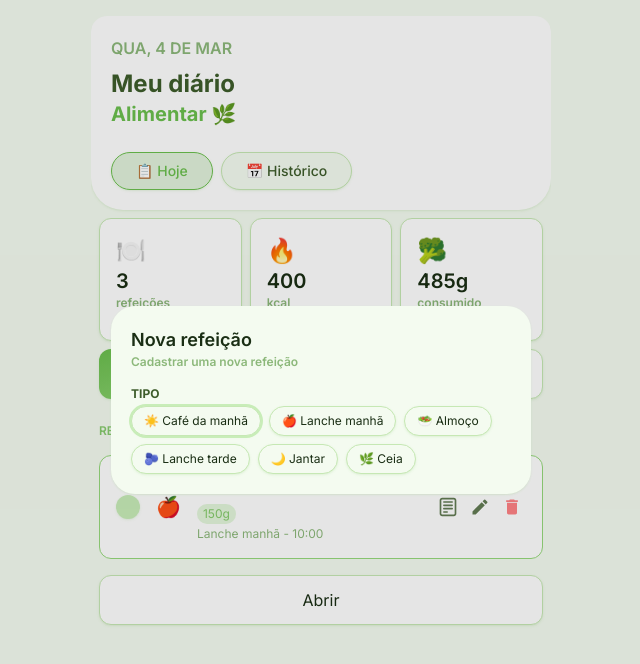
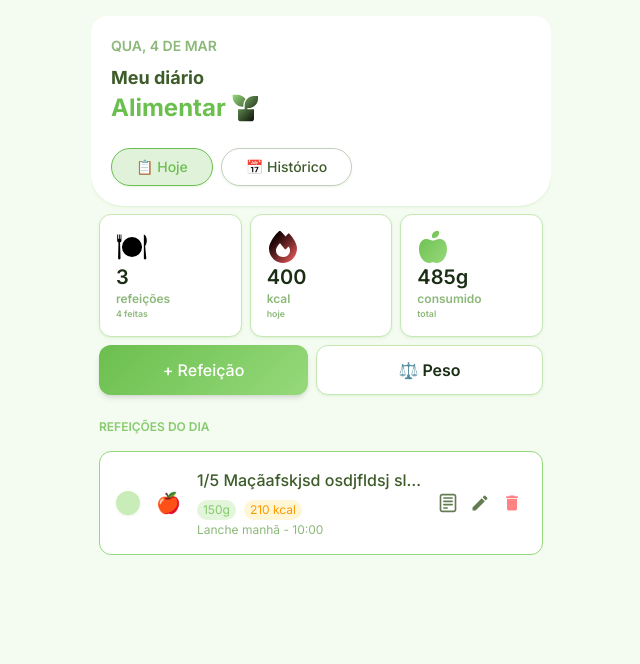
Before and after one commit to WesleyRodio/food-diary-app, a Next.js app: page / in a window 1280 px wide. Shown: the top 664 px of the page, without its empty margins (319-959 px from the left). Built offline with nearby package versions, Linux system fonts and the light colour scheme.

Commit message:
feat: Registrar nova refeição e componentes montados

```diff
--- a/app/globals.css
+++ b/app/globals.css
@@ -1,4 +1,5 @@
 @import "tailwindcss";
+@import "tw-animate-css";
 
 :root {
   --bg: #F4FBF0;
--- a/app/page.tsx
+++ b/app/page.tsx
@@ -1,18 +1,25 @@
 "use client";
 
+import RegisterMeal from "@/components/features/modal-register-meal";
 import { Button } from "@/components/ui/button";
 import Checkbox from "@/components/ui/checkbox";
-import {
-  Dialog,
-  DialogContent,
-  DialogDescription,
-  DialogTitle,
-  DialogTrigger,
-} from "@/components/ui/dialog";
+import GradientIcon from "@/components/ui/gradient-icon";
 import { useCallback, useRef, useState } from "react";
 import { CgNotes } from "react-icons/cg";
+import { FaAppleWhole, FaFire } from "react-icons/fa6";
+import { GiMeal } from "react-icons/gi";
 import { MdDelete, MdEdit } from "react-icons/md";
+import { RiPlantFill } from "react-icons/ri";
 import { twMerge } from "tailwind-merge";
+
+export const MEAL_TYPES = [
+  { typeId: 1, label: "Café da manhã", icon: "☀️" },
+  { typeId: 2, label: "Lanche manhã", icon: "🍎" },
+  { typeId: 3, label: "Almoço", icon: "🥗" },
+  { typeId: 4, label: "Lanche tarde", icon: "🫐" },
+  { typeId: 5, label: "Jantar", icon: "🌙" },
+  { typeId: 6, label: "Ceia", icon: "🌿" },
+];
 
 export default function Home() {
   const [open, setOpen] = useState<Set<number>>(new Set());
@@ -39,22 +46,13 @@ export default function Home() {
     });
   }, []);
 
-  const MEAL_TYPES = [
-    { typeId: 1, label: "Café da manhã", icon: "☀️" },
-    { typeId: 2, label: "Lanche manhã", icon: "🍎" },
-    { typeId: 3, label: "Almoço", icon: "🥗" },
-    { typeId: 4, label: "Lanche tarde", icon: "🫐" },
-    { typeId: 5, label: "Jantar", icon: "🌙" },
-    { typeId: 6, label: "Ceia", icon: "🌿" },
-  ];
-
   const meals = [
     {
       id: 1,
       typeId: 2,
       food: "1/5 Maçãafskjsd osdjfldsj slkjdsfokjfl js kdflsjf s",
       weight: 150,
-      calories: 10,
+      calories: 210,
       note: "Maçanzinhas hehe",
       time: "10:00",
       done: false,
@@ -65,20 +63,30 @@ export default function Home() {
     <>
       <header
         className={twMerge(
-          "bg-foreground shadow-shadow mb-2 flex h-48.5 flex-col rounded-b-4xl p-5 shadow transition-all duration-300",
+          "bg-foreground shadow-shadow mb-2 flex flex-col rounded-b-4xl p-5 shadow transition-all duration-300",
           scrolled && "mb-0 h-0 overflow-hidden py-0",
           // ? "mb-0 max-h-0 py-0 opacity-0"
           // : "mb-2 max-h-95 opacity-100",
         )}
       >
-        <span className="text-muted mb-2 font-semibold">QUA, 4 DE MAR</span>
-        <h1 className="text-secondary text-2xl font-bold">Meu diário</h1>
-        <h2 className="text-brand-1 mb-6 text-xl font-bold">Alimentar 🌿</h2>
+        <span className="text-muted mb-2 text-sm font-semibold">
+          QUA, 4 DE MAR
+        </span>
+        <h1 className="text-secondary text-lg font-bold">Meu diário</h1>
+        <div className="mb-6 flex flex-row items-center gap-1">
+          <h2 className="text-brand-1 text-2xl font-bold">Alimentar</h2>
+          <GradientIcon
+            id="logo"
+            color1="var(--color-brand-2)"
+            color2="var(--color-brand-3)"
+            Icon={RiPlantFill}
+          />
+        </div>
         <div className="flex gap-2">
           <Button className="text-brand-1 border-brand-1 bg-brand-1/20 cursor-pointer rounded-4xl border px-6 py-2 text-sm font-medium">
             📋 Hoje
           </Button>
-          <Button className="text-secondary bg-background border-border cursor-pointer rounded-4xl border px-6 py-2 text-sm font-medium">
+          <Button className="text-secondary border-secondary/30 cursor-pointer rounded-4xl border bg-transparent px-6 py-2 text-sm font-medium">
             📅 Histórico
           </Button>
         </div>
@@ -96,7 +104,14 @@ export default function Home() {
         >
           <section className="mb-2 flex flex-row gap-2">
             <div className="border-border shadow-shadow bg-foreground flex flex-1 flex-col rounded-xl border p-4 shadow">
-              <div className="text-2xl">🍽️</div>
+              <div className="text-2xl">
+                <GradientIcon
+                  id="meal"
+                  color1="var(--color-gray-300)"
+                  color2="var(--color-zinc-400)"
+                  Icon={GiMeal}
+                />
+              </div>
               <span className="text-primary text-xl font-semibold">3</span>
               <span className="text-muted text-xs font-semibold">
                 refeições
@@ -106,7 +121,14 @@ export default function Home() {
               </span>
             </div>
             <div className="border-border shadow-shadow bg-foreground flex flex-1 flex-col rounded-xl border p-4 shadow">
-              <div className="text-2xl">🔥</div>
+              <div className="text-2xl">
+                <GradientIcon
+                  id="kcal"
+                  color1="var(--color-orange-300)"
+                  color2="var(--color-red-400)"
+                  Icon={FaFire}
+                />
+              </div>
               <span className="text-primary text-xl font-semibold">400</span>
               <span className="text-muted text-xs font-semibold">kcal</span>
               <span className="text-muted text-[0.55rem] font-semibold">
@@ -114,7 +136,14 @@ export default function Home() {
               </span>
             </div>
             <div className="border-border shadow-shadow bg-foreground flex flex-1 flex-col rounded-xl border p-4 shadow">
-              <div className="text-2xl">🥦</div>
+              <div className="text-2xl">
+                <GradientIcon
+                  id="consumed"
+                  color1="var(--color-brand-1)"
+                  color2="var(--color-brand-2)"
+                  Icon={FaAppleWhole}
+                />
+              </div>
               <span className="text-primary text-xl font-semibold">485g</span>
               <span className="text-muted text-xs font-semibold">
                 consumido
@@ -125,12 +154,10 @@ export default function Home() {
             </div>
           </section>
           <section className="flex flex-row gap-2">
-            <button className="text-foreground shadow-shadow from-brand-1 to-brand-2 text-md flex-1 cursor-pointer rounded-xl bg-linear-to-br py-3 font-medium shadow">
-              + Refeição
-            </button>
-            <button className="border-border text-primary shadow-shadow text-md bg-foreground flex-1 cursor-pointer rounded-xl border py-3 shadow">
+            <RegisterMeal />
+            <Button className="border-border text-primary shadow-shadow text-md bg-foreground flex-1 cursor-pointer rounded-xl border shadow">
               ⚖️ Peso
-            </button>
+            </Button>
           </section>
         </section>
         <section className="flex flex-col gap-4 px-2 pb-2">
@@ -156,9 +183,16 @@ export default function Home() {
                         <p className="text-md text-secondary truncate font-medium">
                           {obj.food}
                         </p>
-                        <div className="bg-brand-3/50 text-brand-1/80 rounded-full px-1.5 py-0.5 text-xs">
-                          {`${obj.weight}g`}
-                        </div>
+                        {!!obj.weight && (
+                          <div className="bg-brand-3/50 text-brand-1/80 rounded-full px-1.5 py-0.5 text-xs">
+                            {`${obj.weight}g`}
+                          </div>
+                        )}
+                        {!!obj.calories && (
+                          <div className="rounded-full bg-amber-300/20 px-1.5 py-0.5 text-xs text-amber-500">
+                            {`${obj.calories} kcal`}
+                          </div>
+                        )}
                       </div>
                       <p className="text-muted text-xs">
                         {mealType?.label} - {obj.time}
@@ -191,35 +225,6 @@ export default function Home() {
               );
             })}
           </div>
-          <Dialog defaultOpen>
-            <DialogTrigger>Abrir</DialogTrigger>
-            <DialogContent>
-              <DialogTitle>Nova refeição</DialogTitle>
-              <DialogDescription>Cadastrar uma nova refeição</DialogDescription>
-              <div className="space-y-1">
-                <h1 className="text-secondary text-xs font-bold">TIPO</h1>
-                <div className="flex flex-row flex-wrap gap-2">
-                  {/* <Button
-                    pointer
-                    className="bg-brand-1/50! border-brand-1 text-secondary flex items-center rounded-full border px-3 py-1 text-xs"
-                  >
-                    <span>☀️ Café da manhã</span>
-                  </Button> */}
-                  {MEAL_TYPES.map((obj, i) => (
-                    <Button
-                      key={i}
-                      pointer
-                      className="bg-background border-border flex items-center rounded-full border px-3 py-1.5 text-xs"
-                    >
-                      <span>
-                        {obj.icon} {obj.label}
-                      </span>
-                    </Button>
-                  ))}
-                </div>
-              </div>
-            </DialogContent>
-          </Dialog>
         </section>
       </main>
     </>
--- /dev/null
+++ b/components/features/modal-register-meal.tsx
@@ -0,0 +1,118 @@
+import { MEAL_TYPES } from "@/app/page";
+import { Button } from "@/components/ui/button";
+import {
+  Dialog,
+  DialogContent,
+  DialogDescription,
+  DialogFooter,
+  DialogTitle,
+  DialogTrigger,
+} from "@/components/ui/dialog";
+import Input from "@/components/ui/input";
+import Textarea from "@/components/ui/textarea";
+import useDate from "@/helpers/useDate";
+
+export default function RegisterMeal() {
+  const { brFormat } = useDate();
+
+  const curDate = brFormat().split("-")[1].split(":").slice(0, 2).join(":");
+
+  return (
+    <Dialog>
+      <DialogTrigger className="text-foreground text-md bg-brand-1 flex-1 cursor-pointer rounded-xl bg-linear-[135deg,var(--color-brand-1),var(--color-brand-2)] py-3 font-medium shadow-md transition-all outline-none active:scale-98">
+        + Refeição
+      </DialogTrigger>
+      <DialogContent>
+        <DialogTitle>Nova refeição</DialogTitle>
+        <DialogDescription>Cadastrar uma nova refeição</DialogDescription>
+        <div className="space-y-3">
+          <div className="space-y-1">
+            <h1 className="text-muted/80 text-xs font-bold">TIPO</h1>
+            <div className="flex flex-row flex-wrap gap-2">
+              {/* <Button
+                    pointer
+                    className="bg-brand-1/50! border-brand-1 text-secondary flex items-center rounded-full border px-3 py-1 text-xs"
+                  >
+                    <span>☀️ Café da manhã</span>
+                  </Button> */}
+              {MEAL_TYPES.map((obj, i) => (
+                <Button
+                  key={i}
+                  pointer
+                  className="bg-background border-border flex items-center gap-1 rounded-full border px-3 py-1.5 text-xs"
+                >
+                  {obj.icon}
+                  <span>{obj.label}</span>
+                </Button>
+              ))}
+            </div>
+          </div>
+          <div className="space-y-1">
+            <h1 className="text-muted/80 text-xs font-bold">
+              O QUE VOCÊ COMEU?
+            </h1>
+            <div className="flex flex-row flex-wrap gap-2">
+              <Input
+                type="text"
+                placeholder="Ex: Feijão, arroz e salada"
+                className="w-full"
+              />
+            </div>
+          </div>
+          <div className="flex flex-row flex-wrap gap-2">
+            <div className="flex-1 space-y-1">
+              <h1 className="text-muted/80 text-xs font-bold text-nowrap">
+                PESO (g)
+              </h1>
+              <div className="flex flex-row flex-wrap gap-2">
+                <Input
+                  type="number"
+                  min={0}
+                  placeholder="350"
+                  className="w-full"
+                />
+              </div>
+            </div>
+            <div className="flex-1 space-y-1">
+              <h1 className="text-muted/80 text-xs font-bold">CALORIAS</h1>
+              <div className="flex flex-row flex-wrap gap-2">
+                <Input
+                  type="number"
+                  min={0}
+                  placeholder="480"
+                  className="w-full"
+                />
+              </div>
+            </div>
+            <div className="flex-1 space-y-1">
+              <h1 className="text-muted/80 text-xs font-bold">HORÁRIO</h1>
+              <div className="flex flex-row flex-wrap gap-2">
+                <Input type="time" defaultValue={curDate} className="w-full" />
+              </div>
+            </div>
+          </div>
+          <div className="space-y-1">
+            <h1 className="text-muted/80 text-xs font-bold">
+              NOTAS (opcional)
+            </h1>
+            <div className="flex flex-row flex-wrap gap-2">
+              <Textarea
+                className="w-full"
+                placeholder="Como você se sentiu? Substituoções, observações"
+              />
+            </div>
+          </div>
+        </div>
+        <DialogFooter className="mt-6">
+          <Button pointer>Cancelar</Button>
+          <Button
+            pointer
+            className="text-light flex-1 bg-linear-[135deg,var(--color-brand-1),var(--color-brand-2)]"
+          >
+            Adicionar refeição
+          </Button>
+        </DialogFooter>
+      </DialogContent>
+    </Dialog>
+  );
+}
--- a/components/ui/button.tsx
+++ b/components/ui/button.tsx
@@ -13,7 +13,7 @@ function Button({
   return (
     <button
       className={twMerge(
-        "bg-foreground shadow-shadow focus-visible:ring-brand-3 border-border hover:bg-background text-primary text-md rounded-xl border px-2 py-3 shadow ring-2 ring-transparent outline-0 transition-all duration-300",
+        "bg-background shadow-shadow focus-visible:ring-brand-3 border-border hover:bg-foreground/50 text-muted rounded-xl border px-2 py-3 text-sm font-semibold shadow ring-2 ring-transparent outline-0 transition-all duration-300 active:scale-96",
         pointer && "cursor-pointer",
         className,
       )}
--- a/components/ui/checkbox.tsx
+++ b/components/ui/checkbox.tsx
@@ -11,12 +11,12 @@ export default function Checkbox({
   return (
     <CheckboxPrimitive.Root
       className={twMerge(
-        "peer data-[state=checked]:bg-brand-1 data-[state=checked]:text-light bg-background shadow-shadow hover:bg-brand-1/50 relative flex size-5 shrink-0 cursor-pointer rounded-md shadow transition-all duration-150 outline-none disabled:cursor-not-allowed disabled:opacity-50",
+        "peer data-[state=checked]:bg-brand-1 text-light bg-background shadow-shadow hover:bg-brand-1/50 relative flex size-5 shrink-0 cursor-pointer rounded-md shadow transition-all duration-150 outline-none disabled:cursor-not-allowed disabled:opacity-50",
         className,
       )}
       {...props}
     >
-      <CheckboxPrimitive.Indicator className="grid size-full place-content-center text-current transition-none">
+      <CheckboxPrimitive.Indicator className="data-[state=unchecked]:animate-out data-[state=unchecked]:fade-out-0 data-[state=unchecked]:zoom-out-95 grid size-full place-content-center text-current transition-none">
         <CheckIcon className="size-[98%]" />
       </CheckboxPrimitive.Indicator>
     </CheckboxPrimitive.Root>
--- a/components/ui/dialog.tsx
+++ b/components/ui/dialog.tsx
@@ -1,14 +1,10 @@
-import { Button } from "@/components/ui/button";
 import { Dialog as DialogPrimitive } from "radix-ui";
 import type { ReactNode } from "react";
+import { IoClose } from "react-icons/io5";
 import { twMerge } from "tailwind-merge";
 
-function Dialog({
-  children,
-  ...props
-}: {
-  children: ReactNode;
-} & DialogPrimitive.DialogProps) {
+export type DialogProps = { children: ReactNode } & DialogPrimitive.DialogProps;
+function Dialog({ children, ...props }: DialogProps) {
   return <DialogPrimitive.Root {...props}>{children}</DialogPrimitive.Root>;
 }
 
@@ -21,17 +17,36 @@ function DialogContent({
 }) {
   return (
     <DialogPrimitive.Portal>
-      <DialogPrimitive.Overlay className="fixed inset-0 z-1000 flex items-center justify-center bg-black/10">
+      <DialogPrimitive.Overlay className="data-[state=open]:animate-in data-[state=closed]:animate-out data-[state=closed]:fade-out-0 data-[state=open]:fade-in-0 fixed inset-0 z-50 flex items-center justify-center overflow-auto bg-black/10 px-2 py-8 backdrop-blur-xs transition-all duration-300">
         <DialogPrimitive.Content
           className={twMerge(
-            "bg-background shadow-shadow min-h-34 w-dvw max-w-105 rounded-3xl p-5 shadow outline-0",
+            "bg-foreground data-[state=open]:animate-in data-[state=open]:fade-in-0 data-[state=open]:zoom-in-95 data-[state=closed]:animate-out data-[state=closed]:fade-out-0 data-[state=closed]:zoom-out-95 shadow-shadow pointer-events-auto relative min-h-34 w-dvw max-w-105 rounded-3xl p-5 shadow outline-0 transition-all duration-300",
             className,
           )}
         >
           {children}
+          <DialogPrimitive.Close className="focus-visible:ring-border absolute top-4 right-4 cursor-pointer rounded-lg p-2 ring-2 ring-transparent outline-0">
+            <IoClose className="text-muted/60 text-xl" />
+            <span className="sr-only">Close</span>
+          </DialogPrimitive.Close>
         </DialogPrimitive.Content>
       </DialogPrimitive.Overlay>
     </DialogPrimitive.Portal>
+  );
+}
+
+function DialogFooter({
+  className,
+  ...props
+}: { className?: string } & React.ComponentProps<"div">) {
+  return (
+    <div
+      className={twMerge(
+        "flex flex-col-reverse gap-2 sm:flex-row sm:justify-end",
+        className,
+      )}
+      {...props}
+    />
   );
 }
 
@@ -68,16 +83,16 @@ function DialogDescription({
 }
 
 function DialogTrigger({
-  className,
-  children,
-}: {
-  className?: string;
-} & React.ComponentProps<"button">) {
-  return (
-    <DialogPrimitive.Trigger asChild>
-      <Button className={className}>{children}</Button>
-    </DialogPrimitive.Trigger>
-  );
+  ...props
+}: React.ComponentProps<typeof DialogPrimitive.Trigger>) {
+  return <DialogPrimitive.Trigger data-slot="dialog-trigger" {...props} />;
 }
 
-export { Dialog, DialogTrigger, DialogContent, DialogTitle, DialogDescription };
+export {
+  Dialog,
+  DialogTrigger,
+  DialogContent,
+  DialogFooter,
+  DialogTitle,
+  DialogDescription,
+};
--- /dev/null
+++ b/components/ui/fast-dialog.tsx
@@ -0,0 +1,5 @@
+import { Dialog, type DialogProps } from "@/components/ui/dialog";
+
+export default function fastModal({ ...props }: DialogProps) {
+  return <Dialog {...props} />;
+}
--- /dev/null
+++ b/components/ui/gradient-icon.tsx
@@ -0,0 +1,34 @@
+import type { IconType } from "react-icons";
+
+export default function GradientIcon({
+  Icon,
+  id,
+  size = 32,
+  color1,
+  color2,
+}: {
+  Icon: IconType;
+  id: string;
+  size?: number;
+  color1: string;
+  color2: string;
+}) {
+  return (
+    <>
+      <svg width="0" height="0" className="absolute">
+        <defs>
+          <linearGradient id={id} x1="0%" y1="0%" x2="100%" y2="100%">
+            <stop offset="0%" stopColor={color1} />
+            <stop offset="100%" stopColor={color2} />
+          </linearGradient>
+        </defs>
+      </svg>
+      <Icon
+        style={{
+          fill: `url(#${id})`,
+        }}
+        size={size}
+      />
+    </>
+  );
+}
--- /dev/null
+++ b/components/ui/input.tsx
@@ -0,0 +1,16 @@
+import { twMerge } from "tailwind-merge";
+
+export default function Input({
+  className,
+  ...props
+}: { className?: string } & React.ComponentProps<"input">) {
+  return (
+    <input
+      className={twMerge(
+        "border-border bg-background text-secondary focus-visible:ring-border rounded-xl border px-2 py-3 text-xs font-semibold ring-2 ring-transparent outline-0 transition-all",
+        className,
+      )}
+      {...props}
+    />
+  );
+}
--- /dev/null
+++ b/components/ui/textarea.tsx
@@ -0,0 +1,16 @@
+import { twMerge } from "tailwind-merge";
+
+export default function Textarea({
+  className,
+  ...props
+}: { className?: string } & React.ComponentProps<"textarea">) {
+  return (
+    <textarea
+      className={twMerge(
+        "border-border text-secondary bg-background focus-visible:ring-border rounded-xl border p-2 text-xs font-semibold ring-2 ring-transparent transition-all duration-300 outline-none",
+        className,
+      )}
+      {...props}
+    />
+  );
+}
--- /dev/null
+++ b/helpers/useDate.ts
@@ -0,0 +1,20 @@
+export default function useDate() {
+  function brFormat(): string {
+    return new Date()
+      .toLocaleDateString("pt-BR", {
+        timeZone: "America/Sao_Paulo",
+        hour12: false,
+        year: "numeric",
+        month: "2-digit",
+        day: "2-digit",
+        hour: "2-digit",
+        minute: "2-digit",
+        second: "2-digit",
+      })
+      .replace(", ", "-");
+  }
+
+  return {
+    brFormat,
+  };
+}
--- a/package.json
+++ b/package.json
@@ -15,7 +15,8 @@
     "react": "19.2.3",
     "react-dom": "19.2.3",
     "react-icons": "^5.6.0",
-    "tailwind-merge": "^3.5.0"
+    "tailwind-merge": "^3.5.0",
+    "tw-animate-css": "^1.4.0"
   },
   "devDependencies": {
     "@tailwindcss/postcss": "^4",
```
Also changed, not shown: 1 other file (tests, documents, lock files or other folders).
